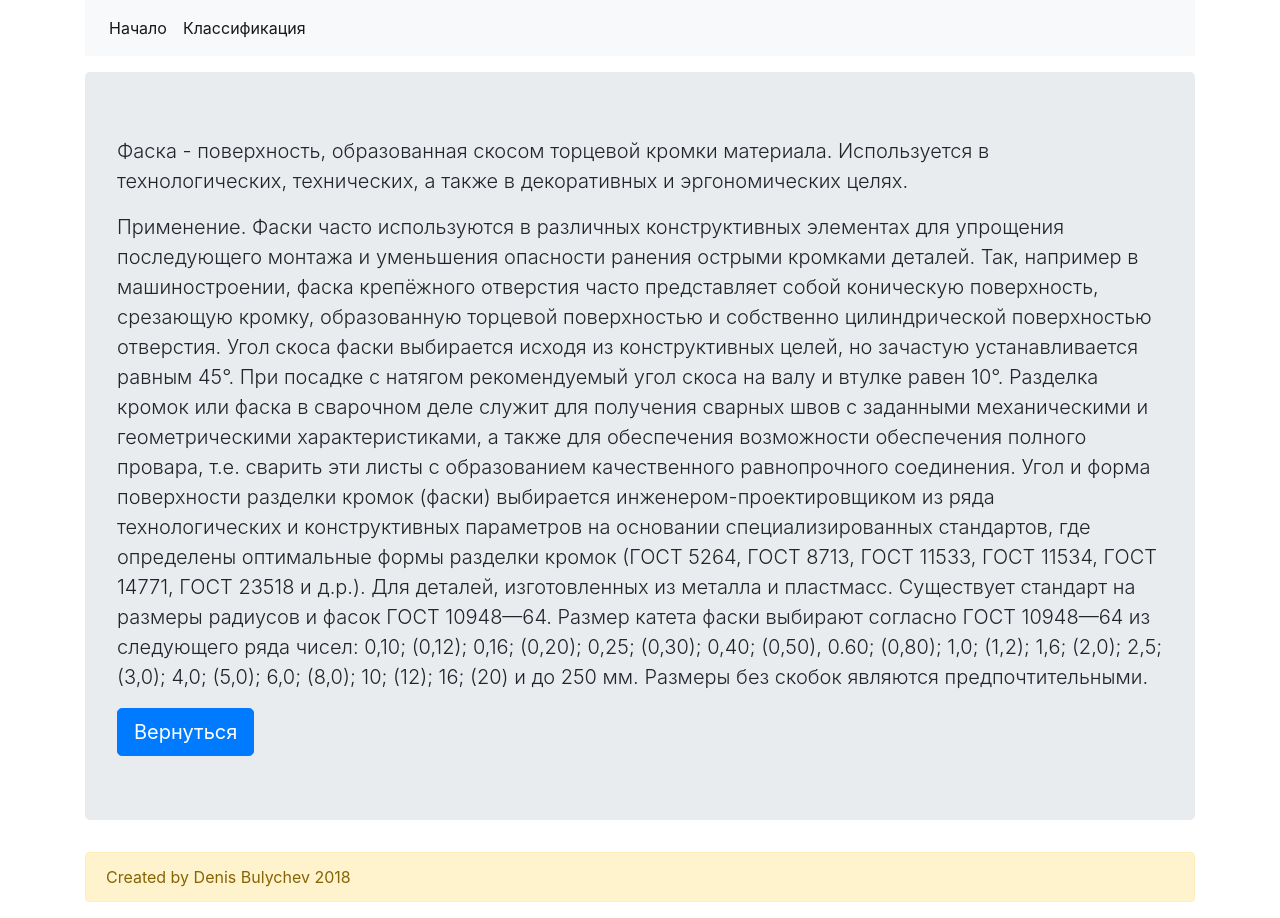
After one commit to TokiSeven/semen-personal-work, a PHP site: page /faska.php in a window 1280 px wide. The commit adds this page. Run offline with PHP 8.4, Linux system fonts and the light colour scheme.

Commit message:
Chenged some one pages

```diff
--- /dev/null
+++ b/faska.php
@@ -0,0 +1,12 @@
+<?php include('template-top.php'); ?>
+    <div class="jumbotron">
+        <p class= "lead">Фаска - поверхность, образованная скосом торцевой кромки материала. Используется в технологических, технических, а также в декоративных и эргономических целях.</p>
+        <p class="lead">Применение.
+Фаски часто используются в различных конструктивных элементах для упрощения последующего монтажа и уменьшения опасности ранения острыми кромками деталей. Так, например в машиностроении, фаска крепёжного отверстия часто представляет собой коническую поверхность, срезающую кромку, образованную торцевой поверхностью и собственно цилиндрической поверхностью отверстия. Угол скоса фаски выбирается исходя из конструктивных целей, но зачастую устанавливается равным 45°. При посадке с натягом рекомендуемый угол скоса на валу и втулке равен 10°.
+Разделка кромок или фаска в сварочном деле служит для получения сварных швов с заданными механическими и геометрическими характеристиками, а также для обеспечения возможности обеспечения полного провара, т.е. сварить эти листы с образованием качественного равнопрочного соединения.
+Угол и форма поверхности разделки кромок (фаски) выбирается инженером-проектировщиком из ряда технологических и конструктивных параметров на основании специализированных стандартов, где определены оптимальные формы разделки кромок (ГОСТ 5264, ГОСТ 8713, ГОСТ 11533, ГОСТ 11534, ГОСТ 14771, ГОСТ 23518 и д.р.).
+Для деталей, изготовленных из металла и пластмасс. Существует стандарт на размеры радиусов и фасок ГОСТ 10948—64.
+Размер катета фаски выбирают согласно ГОСТ 10948—64 из следующего ряда чисел: 0,10; (0,12); 0,16; (0,20); 0,25; (0,30); 0,40; (0,50), 0.60; (0,80); 1,0; (1,2); 1,6; (2,0); 2,5; (3,0); 4,0; (5,0); 6,0; (8,0); 10; (12); 16; (20) и до 250 мм. Размеры без скобок являются предпочтительными.</p>
+    <a class="btn btn-primary btn-lg" href="/technology-process-1.php" role="button">Вернуться</a>
+    </div>
+<?php include('template-bottom.php'); ?>
--- a/footer.php
+++ b/footer.php
@@ -1 +1 @@
-<div class="alert alert-warning">Footer</div>
+<div class="alert alert-warning">Created by Denis Bulychev 2018</div>
--- a/list.php
+++ b/list.php
@@ -12,7 +12,7 @@ $data = [
         'link' => '#',
     ], [
         'img' => 'https://www.airring.com.tw/Templates/pic/IMG-oem-aluminum-foundry-G05.jpg',
-        'text' => "Объемная деталь ( литейная)",
+        'text' => "Объемная деталь (литейная)",
         'link' => '#',
     ], [
         'img' => "https://www.zamacarb.com/assets/images/slider_photos/carb16.jpg",
--- a/stepped-shaft.php
+++ b/stepped-shaft.php
@@ -5,7 +5,7 @@
     <p class="lead">Способы изготовления</p>
     <hr class="my-4">
     <p>калдптудклподук прук шопукр пжуокр пжукрпз угкрпз укрп</p>
-    <a class="btn btn-primary" href="technology-process.php">Перейти</a>
+    <a class="btn btn-primary" href="technology-process-1.php">Перейти</a>
     <button class="btn btn-primary" data-toggle="modal" data-target="#details">Подробнее</button>
 </div>
 
```
Also changed, not shown: technology-process-1.php (added, +9 -0 lines), technology-process-2.php (added, +9 -0 lines), technology-process.php (deleted, +0 -9 lines).
